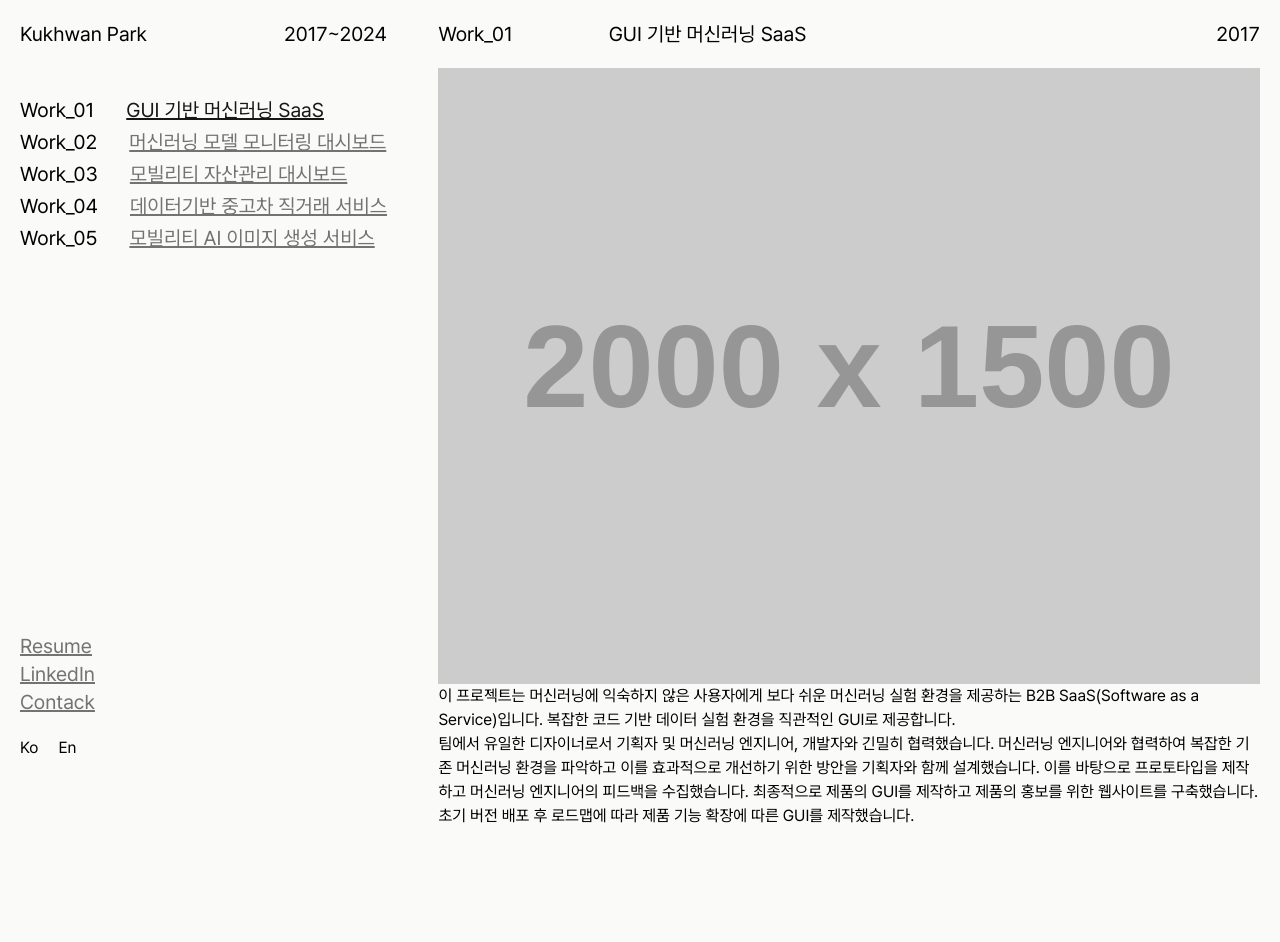
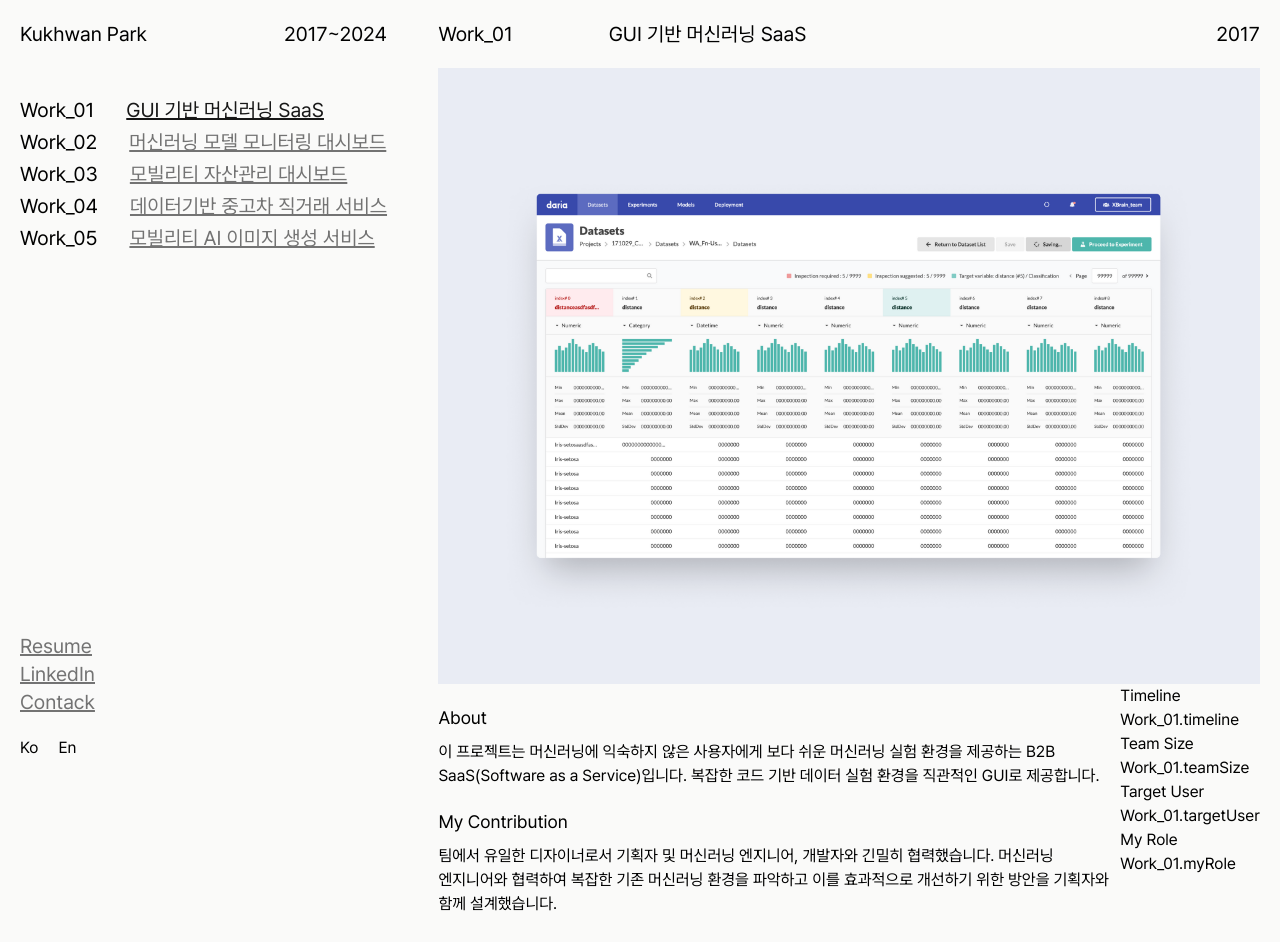
Before and after one commit to Seonghui/kukhwanpark, a Next.js app: page /en in a window 1280 px wide. Shown: the top 942 px of the page. Before the commit the page ends 828 px from the top, so only its background shows below. Built offline with nearby package versions, Linux system fonts and the light colour scheme.

Commit message:
feat: 페이지 구조 컴포넌트화

```diff
--- a/messages/ko.json
+++ b/messages/ko.json
@@ -8,6 +8,10 @@
   },
   "Work_01": {
     "about": "이 프로젝트는 머신러닝에 익숙하지 않은 사용자에게 보다 쉬운 머신러닝 실험 환경을 제공하는 B2B SaaS(Software as a Service)입니다. 복잡한 코드 기반 데이터 실험 환경을 직관적인 GUI로 제공합니다.",
-    "myContribution": "팀에서 유일한 디자이너로서 기획자 및 머신러닝 엔지니어, 개발자와 긴밀히 협력했습니다. 머신러닝 엔지니어와 협력하여 복잡한 기존 머신러닝 환경을 파악하고 이를 효과적으로 개선하기 위한 방안을 기획자와 함께 설계했습니다.\n\n이를 바탕으로 프로토타입을 제작하고 머신러닝 엔지니어의 피드백을 수집했습니다. 최종적으로 제품의 GUI를 제작하고 제품의 홍보를 위한 웹사이트를 구축했습니다. 초기 버전 배포 후 로드맵에 따라 제품 기능 확장에 따른 GUI를 제작했습니다."
+    "myContribution": "팀에서 유일한 디자이너로서 기획자 및 머신러닝 엔지니어, 개발자와 긴밀히 협력했습니다. 머신러닝 엔지니어와 협력하여 복잡한 기존 머신러닝 환경을 파악하고 이를 효과적으로 개선하기 위한 방안을 기획자와 함께 설계했습니다.\n\n이를 바탕으로 프로토타입을 제작하고 머신러닝 엔지니어의 피드백을 수집했습니다. 최종적으로 제품의 GUI를 제작하고 제품의 홍보를 위한 웹사이트를 구축했습니다. 초기 버전 배포 후 로드맵에 따라 제품 기능 확장에 따른 GUI를 제작했습니다.",
+    "timeline": "17년 05월 ~ 19년 8월",
+    "teamSize": "8명",
+    "targetUser": "데이터 전문가",
+    "myRole": "리서치\n인포메이션 아키텍처\n유저 익스피리언스\n비주얼 디자인"
   }
 }
--- a/src/app/(pages)/[locale]/page.tsx
+++ b/src/app/(pages)/[locale]/page.tsx
@@ -2,6 +2,8 @@ import { useTranslations } from "next-intl";
 import { Link } from "@/src/i18n/routing";
 import PageHeader from "@/src/components/PageHeader";
 import { projects } from "@/src/constants";
+import Paragraph from "@/src/components/Paragraph";
+import Info from "@/src/components/Info";
 
 export default function HomePage() {
   const menuT = useTranslations("menu");
@@ -13,9 +15,23 @@ export default function HomePage() {
         title={menuT(projects[0].id)}
         year="2017"
       />
-      <img src="https://dummyimage.com/2000x1500/000/fff" alt="dummy" />
-      <div>{workT("about")}</div>
-      <div>{workT("myContribution")}</div>
+      <img src="/work_01/Slide-4_3---3.png" alt="dummy" />
+      <div className="flex">
+        <div>
+          <Paragraph title="About">{workT("about")}</Paragraph>
+          <Paragraph title="My Contribution">
+            {workT("myContribution")}
+          </Paragraph>
+        </div>
+        <div>
+          <Info
+            timeline={workT("timeline")}
+            teamSize={workT("teamSize")}
+            targetUser={workT("targetUser")}
+            myRole={workT("myRole")}
+          />
+        </div>
+      </div>
     </div>
   );
 }
--- /dev/null
+++ b/src/components/Info.tsx
@@ -0,0 +1,28 @@
+import React from "react";
+
+interface InfoProps {
+  timeline: string;
+  teamSize: string;
+  targetUser: string;
+  myRole: string;
+}
+
+function Info({ timeline, teamSize, targetUser, myRole }: InfoProps) {
+  return (
+    <dl>
+      <dt>Timeline</dt>
+      <dd>{timeline}</dd>
+
+      <dt>Team Size</dt>
+      <dd>{teamSize}</dd>
+
+      <dt>Target User</dt>
+      <dd>{targetUser}</dd>
+
+      <dt>My Role</dt>
+      <dd>{myRole}</dd>
+    </dl>
+  );
+}
+
+export default Info;
--- /dev/null
+++ b/src/components/Paragraph.tsx
@@ -0,0 +1,17 @@
+import React from "react";
+
+interface ParagraphProps {
+  title: string;
+  children: React.ReactNode;
+}
+
+function Paragraph({ title, children }: ParagraphProps) {
+  return (
+    <div className="pt-5">
+      <h6 className="text-lg pb-2">{title}</h6>
+      <p className="break-keep whitespace-pre-wrap">{children}</p>
+    </div>
+  );
+}
+
+export default Paragraph;
```
